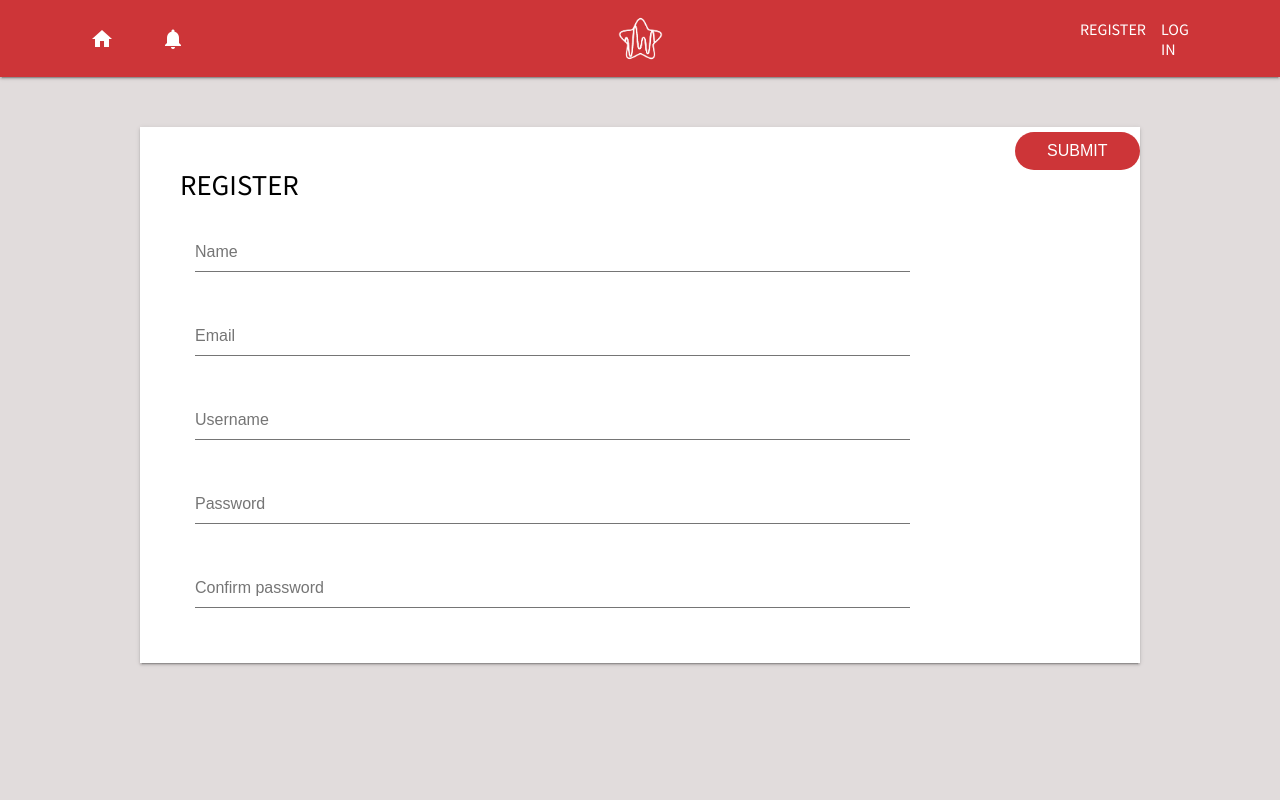
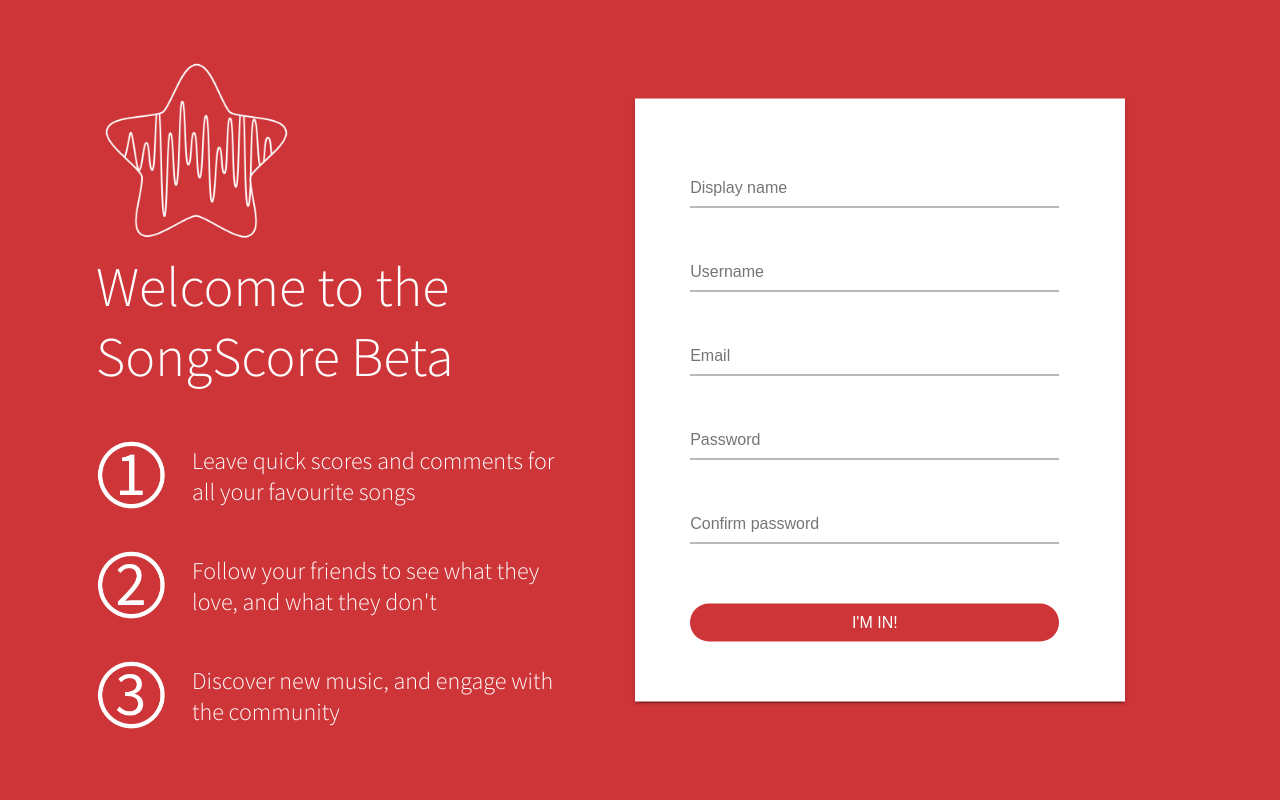
Before and after one commit to angusjf/songscore, a Flask app: page /register in a window 1280 px wide. Run offline with Flask 2, Linux system fonts and the light colour scheme; some libraries are stand-ins or nearby versions.

Commit message:
Jk that just replaced all the register.html changes I made
Re-adding the register html page

```diff
--- a/songscore/templates/register.html
+++ b/songscore/templates/register.html
@@ -1,31 +1,71 @@
-{% extends 'layout.html' %}
+<html>
+	<head>
+		<!-- Favicons and Icons -->
+		<link rel="shortcut icon" type="image/png" href="static/images/icons/favicon.png">
+		<link rel="icon" sizes="192x192" href="static/images/icons/favicon.png">
+		<link rel="apple-touch-icon" href="static/images/icons/favicon.png">
 
-{% block body %}
-<div class="section shadow-1">
-  <div class="section-content">
-		<h2 class="capital">REGISTER</h2>
-    <!--{% from "includes/_formhelpers.html" import render_field %}!-->
-		<form action="" method="POST">
+		<meta charset="utf-8">
+		<title>SongScore Register</title>
+		<link rel="stylesheet" type="text/css" href="/static/stylesheet.css">
+		<link rel="stylesheet" href="https://fonts.googleapis.com/icon?family=Material+Icons">
+		<link rel='stylesheet' type='text/css' href='https://fonts.googleapis.com/css?family=Source+Sans+Pro:400,300'>
+		<meta name="viewport" content="width=device-width, initial-scale=1, minimal-ui">
+
+		<script type="text/javascript" src="static/jquery-3.2.1.min.js"></script>
+	</head>
+
+<body class="red-bg">
+  		{% include 'includes/_messages.html'%}
+<div class="register-content-outer">
+  <div class="register-content-inner">
+    <div class="register-left white-text">
+      <div class="center-vert">
+			<div class="welcome-banner">
+	      <div class="img-container"><img src="static/images/logo-big.png"></div>
+	      <h1 class="white-text thin-text">Welcome to the SongScore Beta</h1>
+			</div>
+			<ul>
+        <li id="one">Leave quick scores and comments for all your favourite songs</li>
+        <li id="two">Follow your friends to see what they love, and what they don't</li>
+        <li id="three">Discover new music, and engage with the community</li>
+      </ul>
+    </div>
+    </div>
+		{% from "includes/_formhelpers.html" import render_field %}
+		<form action="" method="post">
+    <div class="register-right white-bg shadow-1">
+      <div class="section-content" style="width: auto">
       <div class="form-group text-group">
-        {{ render_field(form.name, class="text-input", placeholder="Name") }}
+				{{ render_field(form.name, class="text-input", id="expansion-input", placeholder="Display name") }}
+        <span class="highlight"></span>
+        <span class="bar"></span>
       </div>
       <div class="form-group text-group">
-        {{ render_field(form.email, class="text-input", placeholder="Email") }}
+				{{ render_field(form.username, class="text-input", id="expansion-input", placeholder="Username") }}
+        <span class="highlight"></span>
+        <span class="bar"></span>
       </div>
       <div class="form-group text-group">
-        {{ render_field(form.username, class="text-input", placeholder="Username") }}
+				{{ render_field(form.email, class="text-input", id="expansion-input", placeholder="Email") }}
+        <span class="highlight"></span>
+        <span class="bar"></span>
       </div>
       <div class="form-group text-group">
-        {{ render_field(form.password, class="text-input", placeholder="Password") }}
+				{{ render_field(form.password, class="text-input", id="expansion-input", placeholder="Password") }}
+        <span class="highlight"></span>
+        <span class="bar"></span>
       </div>
       <div class="form-group text-group">
-        {{ render_field(form.confirm, class="text-input", placeholder="Confirm password") }}
+				{{ render_field(form.confirm, class="text-input", id="expansion-input", placeholder="Confirm password") }}
+        <span class="highlight"></span>
+        <span class="bar"></span>
       </div>
-        <!--I ASSUME THIS IS GONNA BE IN ANOTHER FILE IDK THO<input id="expansion-input" class="text-input" name="text" placeholder="Expand on your review" type="text" data-length="200">
-				<span class="highlight"></span>
-				<span class="bar"></span>!-->
-		</div>
-		<p><input class="submit form-group" name"" value"Submit" type="submit"></p>
-    </form>
+      <div class="form-group text-group">
+        <input class="submit" value="I'm in!" type="submit">
+      </div>
+		</form>
+    </div>
+  </div>
 </div>
-{% endblock %}
+<body>
```
